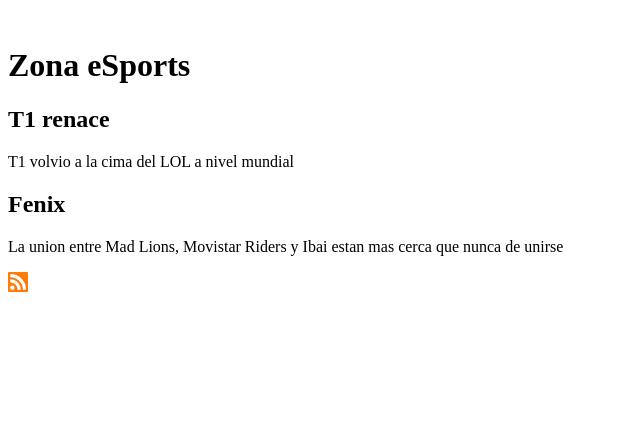
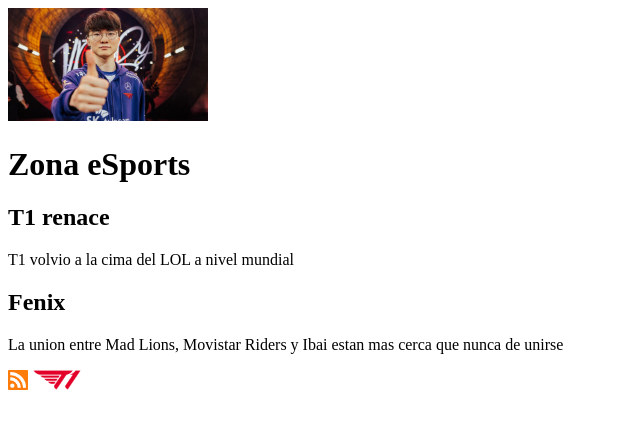
Before and after one commit to jglgap/rss, a plain HTML site: page index.html in a window 1280 px wide. Shown: the whole page, without its empty margins (0-640 px from the left). Drawn offline with Linux system fonts and the light colour scheme.

Commit message:
rss modified

```diff
--- a/index.html
+++ b/index.html
@@ -5,7 +5,7 @@
     <meta http-equiv="X-UA-Compatible" content="IE=edge">
     <meta name="viewport" content="width=device-width, initial-scale=1.0">
     <title>Project rss</title>
-    <img src="" alt="">
+    <img src="/img/goat.jpg" alt="PAPI" width="200">
 </head>
 <body>
   <h1>Zona eSports</h1>
@@ -16,7 +16,8 @@
   <article>
     <h2>Fenix</h2>
     <p>La union entre Mad Lions, Movistar Riders y Ibai estan mas cerca que nunca de unirse</p>
-   <a href="http:"></a> <img src="img/rss.png" alt="rss" width="20">
+   <a href="https://jglgap.github.io/rss/Feed/feed.rss"> <img src="img/rss.png" alt="rss" width="20"></a>
+   <img src="/img/T1_esports_logo.svg.png" alt="T1" width="50">
   </article>
 </body>
 </html>
```
Also changed, not shown: img/T1_esports_logo.svg.png (added), img/goat.jpg (added), 1 other file.
